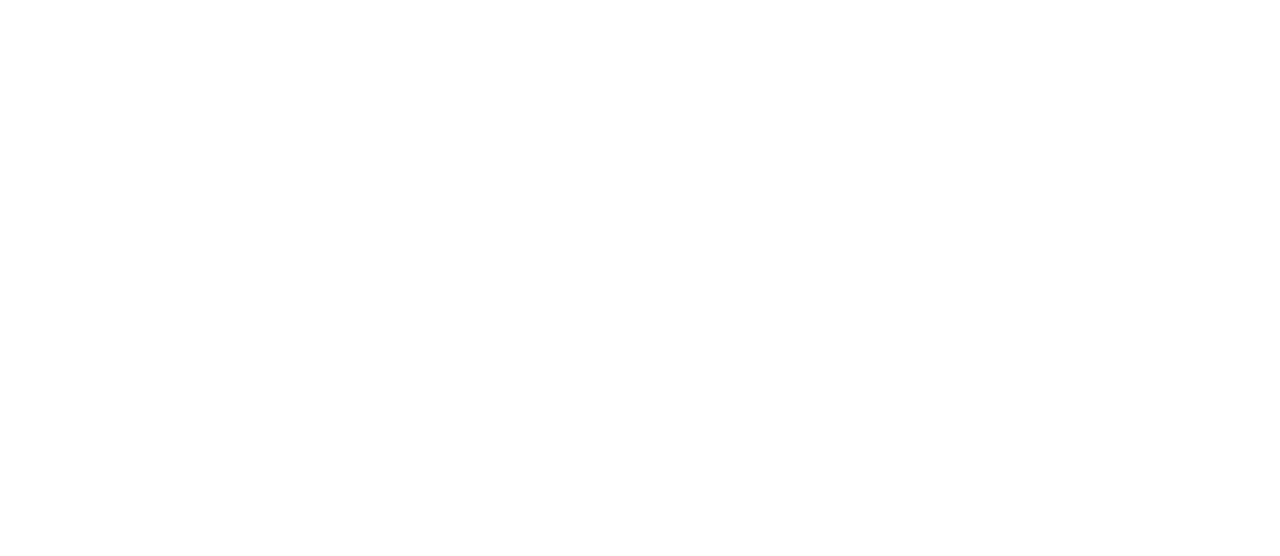
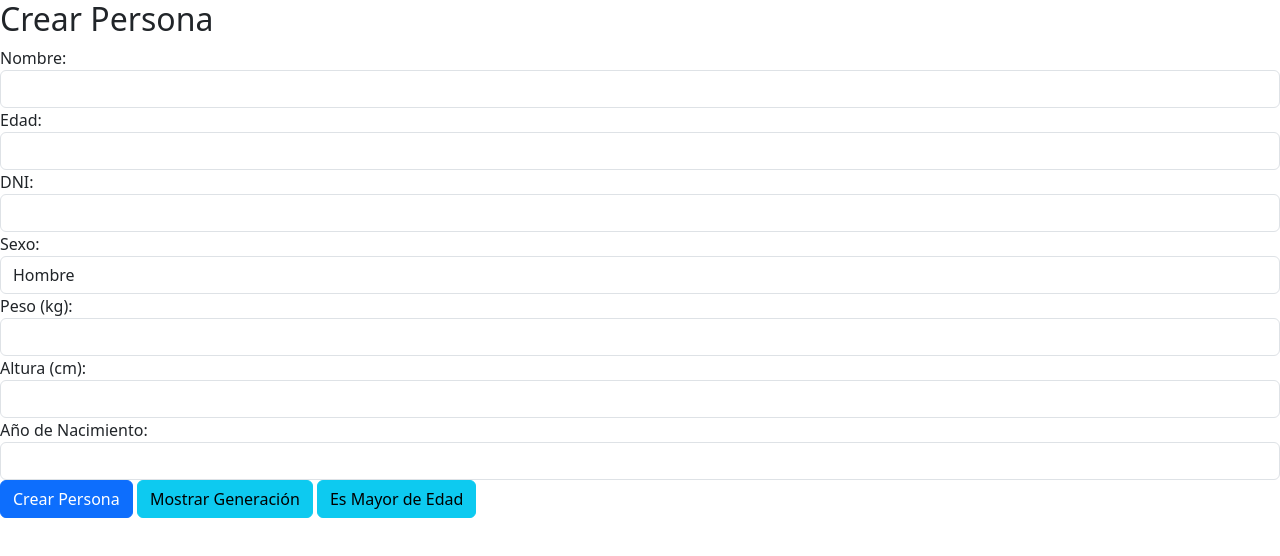
Before and after one commit to rampley12/practico5-trabajo2, a plain HTML site: page index.html in a window 1280 px wide. Drawn offline with nearby package versions, Linux system fonts and the light colour scheme.

Commit message:
agregue un formulario para llenar con datos

```diff
--- a/index.html
+++ b/index.html
@@ -1,15 +1,56 @@
 <!DOCTYPE html>
-<html lang="en">
+<html lang="es">
 <head>
-    <meta charset="UTF-8">
-    <meta name="viewport" content="width=device-width, initial-scale=1.0">
-    <meta name="author" content="Diaz Vaca Ramiro Wualter">
-    <meta name="description"content="practica con javascrips"/>
-    <meta name="keywords"content="practica con js, git y git hub"/>
-    <link rel="stylesheet" href="https://maxcdn.bootstrapcdn.com/bootstrap/4.0.0/css/bootstrap.min.css">
-    <title>Document</title>
+  <meta charset="UTF-8">
+  <meta name="viewport" content="width=device-width, initial-scale=1.0">
+  <link href="https://cdn.jsdelivr.net/npm/bootstrap@5.3.2/dist/css/bootstrap.min.css" rel="stylesheet" integrity="sha384-T3c6CoIi6uLrA9TneNEoa7RxnatzjcDSCmG1MXxSR1GAsXEV/Dwwykc2MPK8M2HN" crossorigin="anonymous">
+  <title>Crear Persona</title>
 </head>
 <body>
+  <h2>Crear Persona</h2>
+      <form id="personaForm">
+        <div class="form-group">
+          <label for="nombre">Nombre:</label>
+          <input type="text" class="form-control" id="nombre" required />
+        </div>
+        <div class="form-group">
+          <label for="edad">Edad:</label>
+          <input type="number" class="form-control" id="edad" required />
+        </div>
+        <div class="form-group">
+          <label for="DNI">DNI:</label>
+          <input type="text" class="form-control" id="DNI" required />
+        </div>
+        <div class="form-group">
+          <label for="sexo">Sexo:</label>
+          <select class="form-control" id="sexo" required>
+            <option value="H">Hombre</option>
+            <option value="M">Mujer</option>
+          </select>
+        </div>
+        <div class="form-group">
+          <label for="peso">Peso (kg):</label>
+          <input type="number" class="form-control" id="peso" required />
+        </div>
+        <div class="form-group">
+          <label for="altura">Altura (cm):</label>
+          <input type="number" class="form-control" id="altura" required />
+        </div>
+        <div class="form-group">
+          <label for="anioNacimiento">Año de Nacimiento:</label>
+          <input
+            type="number"
+            class="form-control"
+            id="anioNacimiento"
+            required
+          />
+        </div>
+        <button type="button" class="btn btn-primary" onclick="crearPersona()">Crear Persona</button>
+<button type="button" class="btn btn-info" onclick="mostrarGeneracion()">Mostrar Generación</button>
+<button type="button" class="btn btn-info" onclick="esMayorDeEdad()">Es Mayor de Edad</button>
+
+    <script src="./js/app.js"></script>
+  <script src="https://cdn.jsdelivr.net/npm/bootstrap@5.3.2/dist/js/bootstrap.bundle.min.js" integrity="sha384-C6RzsynM9kWDrMNeT87bh95OGNyZPhcTNXj1NW7RuBCsyN/o0jlpcV8Qyq46cDfL" crossorigin="anonymous"></script>
 
 </body>
 </html>
--- a/js/app.js
+++ b/js/app.js
@@ -0,0 +1,69 @@
+class Persona {
+  constructor(nombre, edad, DNI, sexo, peso, altura, anioNacimiento) {
+    this.nombre = nombre;
+    this.edad = edad;
+    this.DNI = DNI;
+    this.sexo = sexo;
+    this.peso = peso;
+    this.altura = altura;
+    this.anioNacimiento = anioNacimiento;
+  }
+
+  mostrarGeneracion() {
+    const generaciones = {
+      "Generación Z": "nativos digitales, crecieron con internet y la tecnología móvil.",
+      "Millennials": "conectados a la tecnología, valoran la diversidad y la sostenibilidad.",
+      "Generación X": "adaptabilidad al cambio, independencia y equilibrio entre vida laboral y personal.",
+      "Baby Boomers": "trabajo duro, compromiso y respeto a la autoridad."
+    };
+
+    const generacion = "";
+    if (this.anioNacimiento >= 1997) {
+      generacion = "Generación Z";
+    } else if (this.anioNacimiento >= 1981) {
+      generacion = "Millennials";
+    } else if (this.anioNacimiento >= 1965) {
+      generacion = "Generación X";
+    } else {
+      generacion = "Baby Boomers";
+    }
+
+    return `La persona pertenece a la ${generacion} y su rasgo característico es ${generaciones[generacion]}.`;
+  }
+
+  esMayorDeEdad() {
+    return this.edad >= 18 ? "La persona es mayor de edad." : "La persona es menor de edad.";
+
+  }
+
+  mostrarDatos() {
+    return `Nombre: ${this.nombre}, Edad: ${this.edad}, DNI: ${this.DNI}, Sexo: ${this.sexo}, Peso: ${this.peso}, Altura: ${this.altura}, Año de Nacimiento: ${this.anioNacimiento}`;
+
+  }
+}
+// Función para crear una instancia de Persona con los datos del formulario
+function crearPersona() {
+  const nombre = document.getElementById('nombre').value;
+  const edad = parseInt(document.getElementById('edad').value);
+  const DNI = document.getElementById('DNI').value;
+  const sexo = document.getElementById('sexo').value;
+  const peso = parseFloat(document.getElementById('peso').value);
+  const altura = parseFloat(document.getElementById('altura').value);
+  const anioNacimiento = parseInt(document.getElementById('anioNacimiento').value);
+
+  // Crear una nueva instancia de Persona
+  const persona = new Persona(nombre, edad, DNI, sexo, peso, altura, anioNacimiento);
+  alert('Persona creada: ' + persona.mostrarDatos());
+}
+
+// Función para llamar al método mostrarGeneracion y mostrar el resultado en un alert
+function mostrarGeneracion() {
+  // Obtener la instancia de Persona (puedes obtenerla de alguna manera, por ejemplo, guardándola en una variable global al crearla)
+  // Llamar al método mostrarGeneracion y mostrar el resultado en un alert
+}
+
+// Función para llamar al método esMayorDeEdad y mostrar el resultado en un alert
+function esMayorDeEdad() {
+  // Obtener la instancia de Persona
+  // Llamar al método esMayorDeEdad y mostrar el resultado en un alert
+}
```
